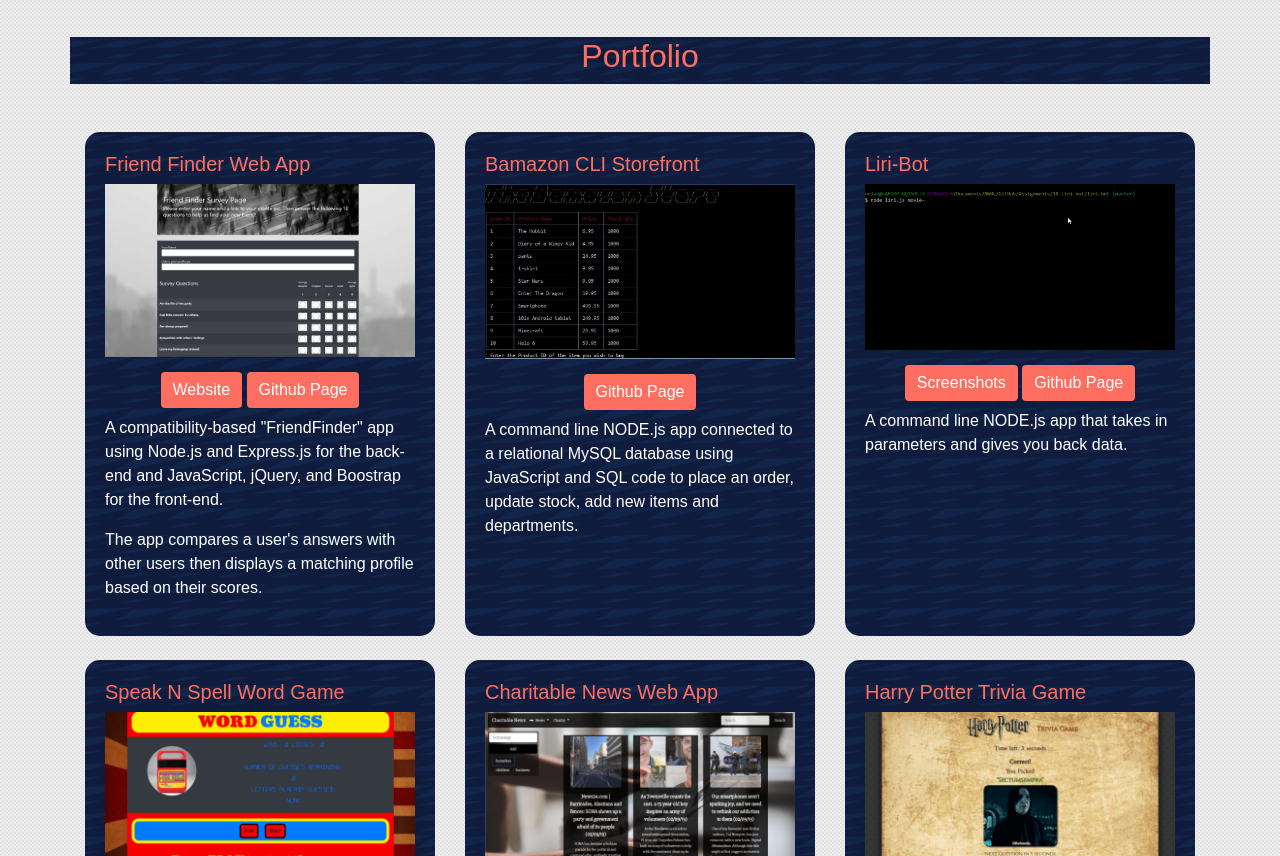
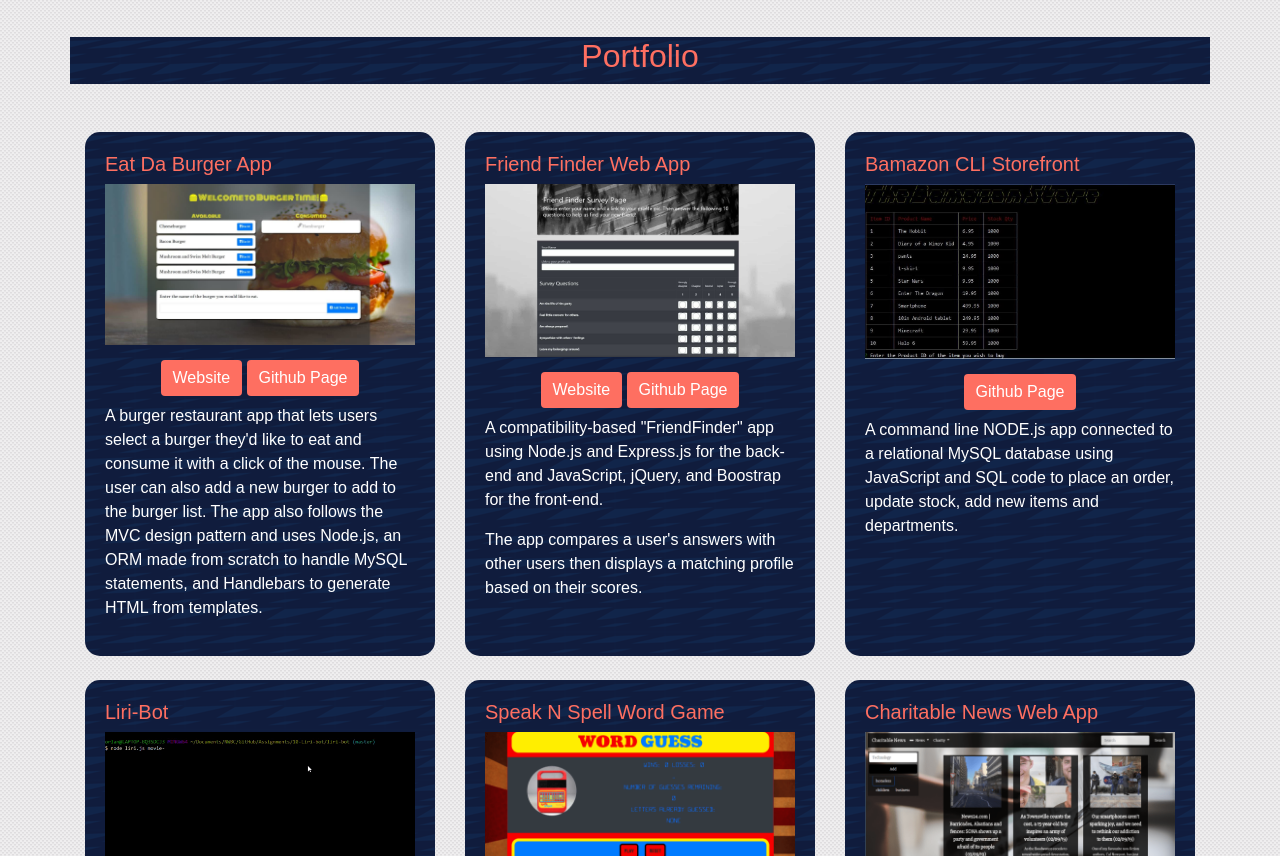
Before and after one commit to orlandocarnate/orlandocarnate.github.io, a plain HTML site: page index.html in a window 1280 px wide. Shown: the part 640-1496 px from the top of the page. Drawn offline with nearby package versions, Linux system fonts and the light colour scheme; a web font is replaced by a local one.

Commit message:
Added burger project

```diff
--- a/index.html
+++ b/index.html
@@ -142,6 +142,21 @@
         </div>
 
         <div class="row">
+            <div class="col-sm-4 mb-4 d-flex align-items-stretch">
+                <div class="portfolio-card">
+                    <h5>Eat Da Burger App</h5>
+                    <img class="img-responsive portfolio-img" src='assets/images/burger-app-min.jpg'>
+                    <div class="mb-2 text-center">
+                        <a href="http://oc-burger.herokuapp.com/" class="btn btn-primary">Website</a>
+                        <a href="https://github.com/orlandocarnate/burger" class="btn btn-primary">Github
+                            Page</a>
+                    </div>
+                    <p>A burger restaurant app that lets users select a burger they'd like to eat and consume it with
+                        a click of the mouse. The user can also add a new burger to add to the burger list. The app
+                        also follows the MVC design pattern and uses Node.js, an ORM made from scratch to handle MySQL
+                        statements, and Handlebars to generate HTML from templates.</p>
+                </div>
+            </div>
 
             <div class="col-sm-4 mb-4 d-flex align-items-stretch">
                 <div class="portfolio-card">
```
Also changed, not shown: assets/images/burger-app-min.jpg (added).
